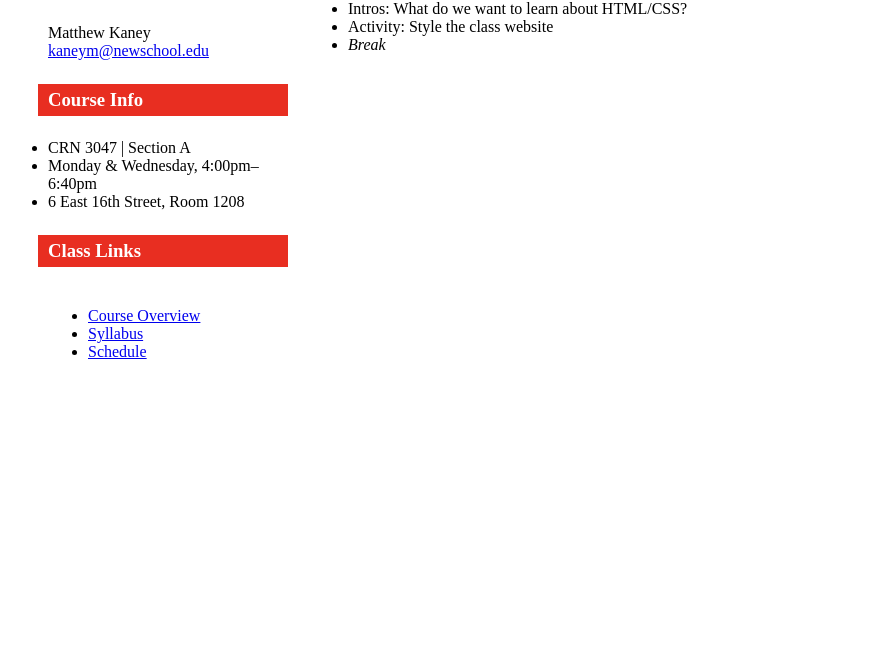
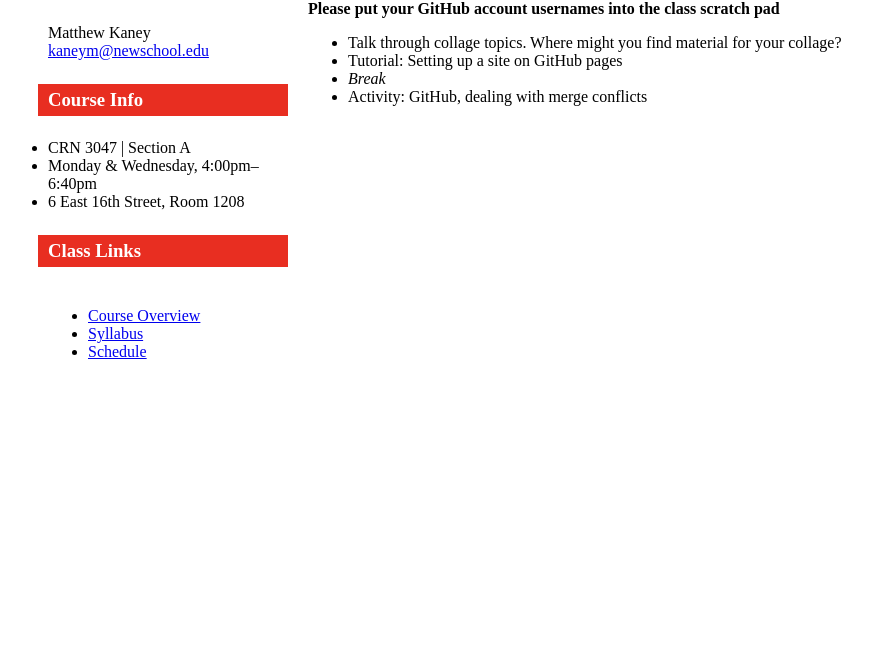
Before and after one commit to PUDT3101A-Fall2025/pudt3101a-fall2025.github.io, an Eleventy site: page src/classes/09-08.md in a window 1280 px wide. Shown: the part 128-800 px from the top of the page, without its empty margins (102-974 px from the left). Built offline with nearby package versions, Linux system fonts and the light colour scheme; Eleventy itself is replaced by a stand-in of ours; files that its build step writes are made by us from their sources; a web font is replaced by a local one.

Commit message:
Add more notes for today

```diff
--- a/src/classes/09-08.md
+++ b/src/classes/09-08.md
@@ -5,6 +5,9 @@ title: More HTML/CSS and GitHub
 
 ### Class Schedule
 
-* Intros: What do we want to learn about HTML/CSS?
-* Activity: Style the class website
+**Please put your GitHub account usernames into the class scratch pad**
+
+* Talk through collage topics. Where might you find material for your collage?
+* Tutorial: Setting up a site on GitHub pages
 * *Break*
+* Activity: GitHub, dealing with merge conflicts
```
